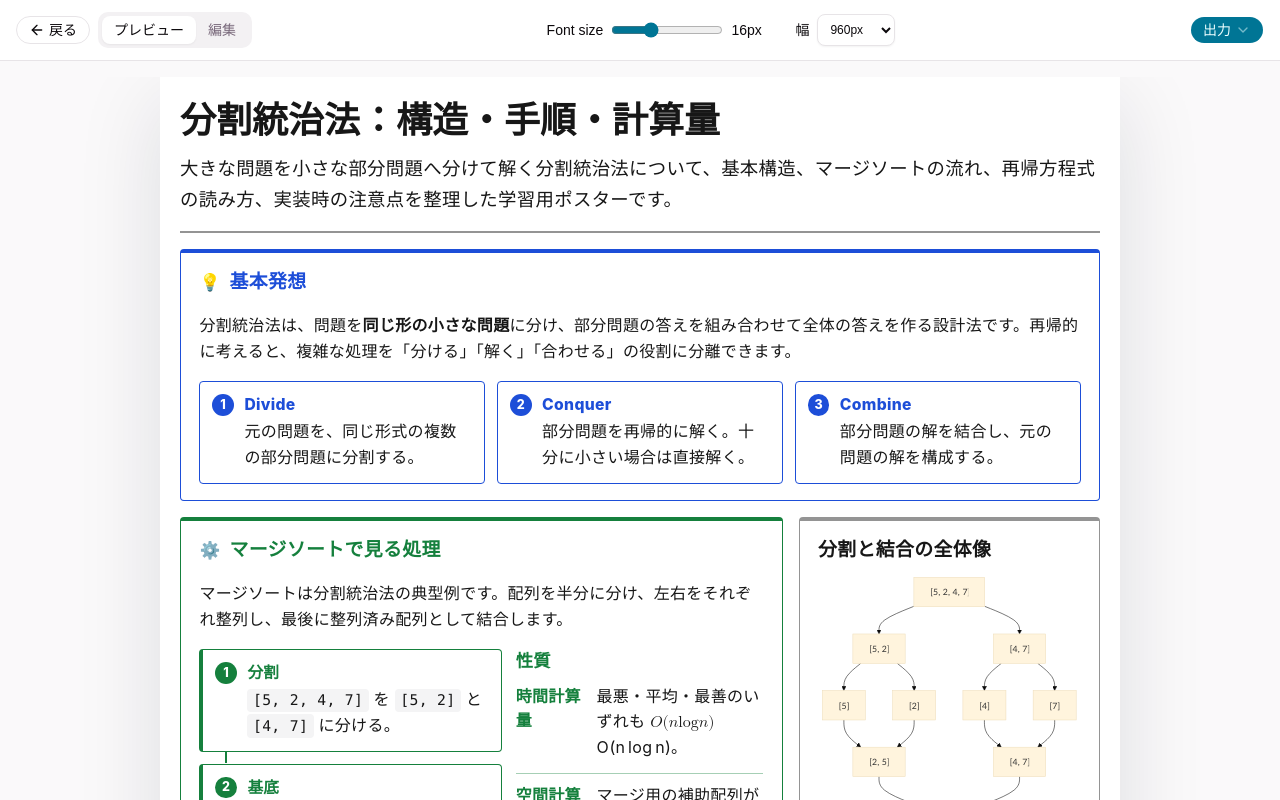
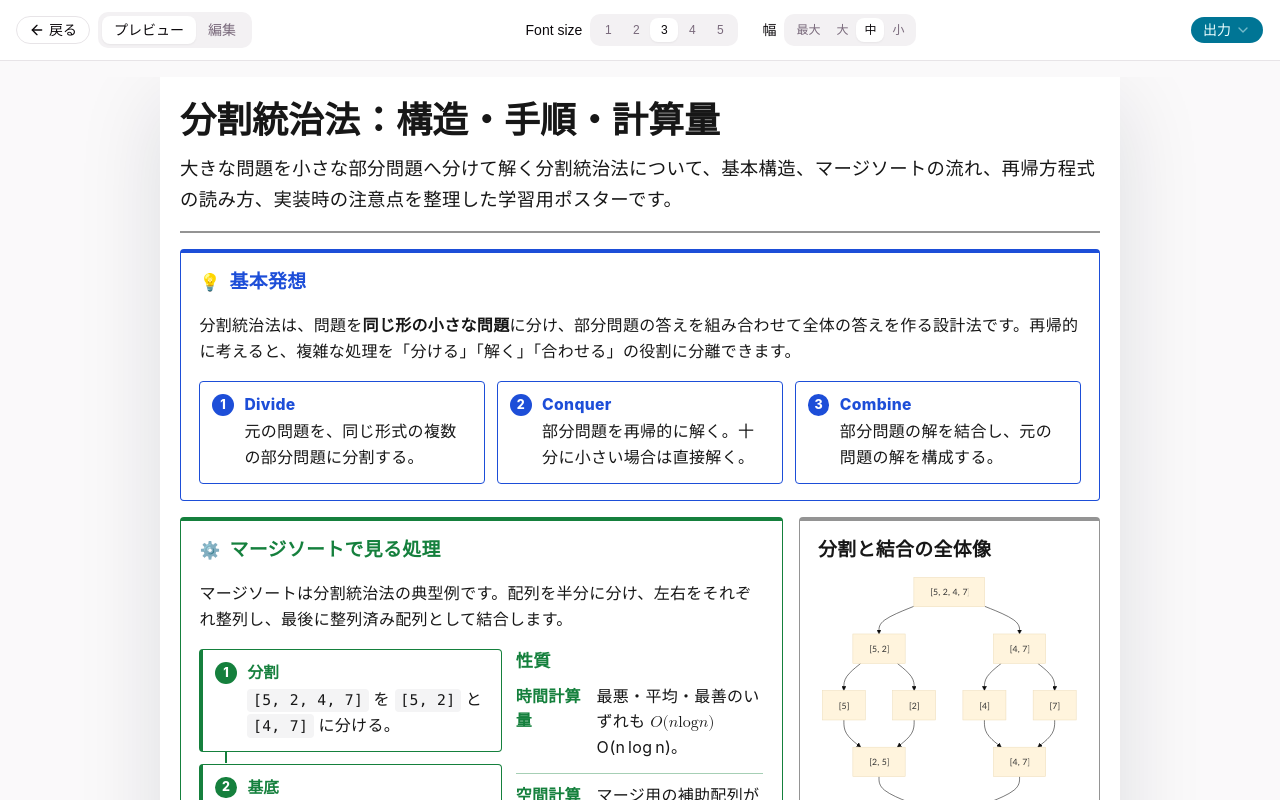
Before and after one commit to 45deg/carta, a React (Vite) app: page / in a window 1280 px wide. Both pictures are taken after a click on the button "出力". Shown: the top 800 px of the page. Built offline with nearby package versions, Linux system fonts and the light colour scheme.

Commit message:
feat: add configurable font size and width presets, and optimize poster printing and export logic

```diff
--- a/src/App.tsx
+++ b/src/App.tsx
@@ -25,6 +25,7 @@ import {
 } from "@/components/ui/card"
 import { Tabs, TabsList, TabsTrigger } from "@/components/ui/tabs"
 import { Textarea } from "@/components/ui/textarea"
+import { ToggleGroup, ToggleGroupItem } from "@/components/ui/toggle-group"
 import {
   printPoster,
   savePosterHtml,
@@ -38,11 +39,17 @@ import {
   type PosterValidationResult,
 } from "@/schema/posterSchema"
 import {
+  posterFontSizeOptions,
   posterWidthOptions,
   samplePoster,
 } from "@/constants/posterDefaults"
 
 const initialYaml = yaml.dump(samplePoster, { lineWidth: -1 })
+type PosterFontSizeValue = (typeof posterFontSizeOptions)[number]["value"]
+type PosterWidthValue = (typeof posterWidthOptions)[number]["value"]
+
+const defaultFontSizeValue: PosterFontSizeValue = "3"
+const defaultWidthValue: PosterWidthValue = "medium"
 
 export function App() {
   const [yamlText, setYamlText] = useState(initialYaml)
@@ -54,14 +61,24 @@ export function App() {
   const [poster, setPoster] = useState<Poster>(samplePoster)
   const [screen, setScreen] = useState<"workflow" | "output">("workflow")
   const [mode, setMode] = useState<"preview" | "edit">("preview")
-  const [baseFontSize, setBaseFontSize] = useState(16)
-  const [posterWidth, setPosterWidth] = useState(960)
+  const [fontSizeValue, setFontSizeValue] =
+    useState<PosterFontSizeValue>(defaultFontSizeValue)
+  const [widthValue, setWidthValue] =
+    useState<PosterWidthValue>(defaultWidthValue)
   const [isSaving, setIsSaving] = useState(false)
   const [showSettings, setShowSettings] = useState(false)
   const [copiedPrompt, setCopiedPrompt] = useState(false)
   const [exportError, setExportError] = useState<string | null>(null)
   const posterRef = useRef<HTMLDivElement>(null)
   const exportPosterRef = useRef<HTMLDivElement>(null)
+  const baseFontSize =
+    posterFontSizeOptions.find((option) => option.value === fontSizeValue)
+      ?.size ?? 16
+  const posterWidth =
+    posterWidthOptions.find((option) => option.value === widthValue)?.width ??
+    "fit"
+  const exportPosterWidth =
+    typeof posterWidth === "number" ? posterWidth : getFitScreenPosterWidth()
 
   useEffect(() => {
     let cancelled = false
@@ -113,8 +130,16 @@ export function App() {
 
   async function handleExport(format: ExportFormat) {
     const node = exportPosterRef.current
+    const htmlNode =
+      typeof posterWidth === "number"
+        ? exportPosterRef.current
+        : posterRef.current
+    const targetWidth =
+      typeof posterWidth === "number"
+        ? posterWidth
+        : getRenderedPosterWidth(posterRef.current)
 
-    if (!node) {
+    if (!node || !htmlNode) {
       return
     }
 
@@ -122,16 +147,20 @@ export function App() {
     setExportError(null)
     try {
       if (format === "png") {
-        await savePosterPng(node, poster, posterWidth)
+        await savePosterPng(node, poster, targetWidth)
       } else if (format === "svg") {
-        await savePosterSvg(node, poster, posterWidth)
+        await savePosterSvg(node, poster, targetWidth)
       } else if (format === "html") {
-        savePosterHtml(node, poster)
+        savePosterHtml(htmlNode, poster)
       } else {
         printPoster()
       }
     } catch (err) {
-      setExportError(err instanceof Error ? err.message : "エクスポート中にエラーが発生しました。")
+      setExportError(
+        err instanceof Error
+          ? err.message
+          : "エクスポート中にエラーが発生しました。"
+      )
     } finally {
       setIsSaving(false)
     }
@@ -142,9 +171,7 @@ export function App() {
       <main className="min-h-svh bg-muted/40 text-foreground">
         <div className="mx-auto flex min-h-svh w-full max-w-6xl flex-col gap-4 p-4 sm:p-6">
           <header className="app-chrome flex flex-col gap-1">
-            <p className="text-sm font-medium text-muted-foreground">
-              Carta
-            </p>
+            <p className="text-sm font-medium text-muted-foreground">Carta</p>
             <h1 className="text-2xl font-semibold tracking-normal">
               構造化知識ポスタージェネレーター
             </h1>
@@ -177,7 +204,11 @@ export function App() {
                   variant="outline"
                   onClick={handleCopyPrompt}
                 >
-                  {copiedPrompt ? <CheckCircle2 className="size-4" /> : <Clipboard className="size-4" />}
+                  {copiedPrompt ? (
+                    <CheckCircle2 className="size-4" />
+                  ) : (
+                    <Clipboard className="size-4" />
+                  )}
                   {copiedPrompt ? "コピーしました" : "コピー"}
                 </Button>
               </CardFooter>
@@ -234,8 +265,15 @@ export function App() {
                 }
               >
                 <TabsList className="h-9">
-                  <TabsTrigger value="preview" className="px-3 text-xs sm:text-sm">プレビュー</TabsTrigger>
-                  <TabsTrigger value="edit" className="px-3 text-xs sm:text-sm">編集</TabsTrigger>
+                  <TabsTrigger
+                    value="preview"
+                    className="px-3 text-xs sm:text-sm"
+                  >
+                    プレビュー
+                  </TabsTrigger>
+                  <TabsTrigger value="edit" className="px-3 text-xs sm:text-sm">
+                    編集
+                  </TabsTrigger>
                 </TabsList>
               </Tabs>
             </div>
@@ -248,7 +286,9 @@ export function App() {
                 onClick={() => setShowSettings(!showSettings)}
               >
                 設定
-                <ChevronDown className={`size-4 transition-transform ${showSettings ? "rotate-180" : ""}`} />
+                <ChevronDown
+                  className={`size-4 transition-transform ${showSettings ? "rotate-180" : ""}`}
+                />
               </Button>
 
               <ExportDropdown
@@ -261,39 +301,66 @@ export function App() {
           </div>
 
           <div
-            className={`${showSettings ? "flex" : "hidden"
-              } md:flex flex-wrap items-center gap-x-6 gap-y-3 border-t md:border-t-0 pt-3 md:pt-0 border-muted mt-1 md:mt-0`}
+            className={`${
+              showSettings ? "flex" : "hidden"
+            } mt-1 flex-wrap items-center gap-x-6 gap-y-3 border-t border-muted pt-3 md:mt-0 md:flex md:border-t-0 md:pt-0`}
           >
-            <label className="flex items-center gap-2 text-sm">
+            <div className="flex items-center gap-2 text-sm">
               <span className="font-medium">Font size</span>
-              <input
-                type="range"
-                min="13"
-                max="22"
-                value={baseFontSize}
-                onChange={(event) => setBaseFontSize(Number(event.target.value))}
-                className="w-24 sm:w-28 accent-primary"
-              />
-              <span className="w-10 tabular-nums">{baseFontSize}px</span>
-            </label>
+              <ToggleGroup
+                aria-label="Font size"
+                value={[fontSizeValue]}
+                onValueChange={(values) => {
+                  const nextValue = values.at(-1) as
+                    | PosterFontSizeValue
+                    | undefined
+                  if (nextValue) {
+                    setFontSizeValue(nextValue)
+                  }
+                }}
+              >
+                {posterFontSizeOptions.map((option) => (
+                  <ToggleGroupItem
+                    key={option.value}
+                    value={option.value}
+                    size="sm"
+                    aria-label={`文字サイズ ${option.label}`}
+                  >
+                    {option.label}
+                  </ToggleGroupItem>
+                ))}
+              </ToggleGroup>
+            </div>
 
-            <label className="flex items-center gap-2 text-sm">
+            <div className="flex items-center gap-2 text-sm">
               <span className="font-medium">幅</span>
-              <select
-                value={posterWidth}
-                onChange={(event) => setPosterWidth(Number(event.target.value))}
-                className="h-8 rounded-md border border-input bg-background px-2 text-xs shadow-xs outline-none focus-visible:border-ring focus-visible:ring-[3px] focus-visible:ring-ring/50"
+              <ToggleGroup
+                aria-label="Poster width"
+                value={[widthValue]}
+                onValueChange={(values) => {
+                  const nextValue = values.at(-1) as
+                    | PosterWidthValue
+                    | undefined
+                  if (nextValue) {
+                    setWidthValue(nextValue)
+                  }
+                }}
               >
-                {posterWidthOptions.map((width) => (
-                  <option key={width} value={width}>
-                    {width}px
-                  </option>
+                {posterWidthOptions.map((option) => (
+                  <ToggleGroupItem
+                    key={option.value}
+                    value={option.value}
+                    size="sm"
+                    aria-label={`幅 ${option.label}`}
+                  >
+                    {option.label}
+                  </ToggleGroupItem>
                 ))}
-              </select>
-            </label>
+              </ToggleGroup>
+            </div>
           </div>
 
-          <div className="hidden md:flex items-center gap-2">
+          <div className="hidden items-center gap-2 md:flex">
             <ExportDropdown
               disabled={isSaving || !validation.ok}
               isSaving={isSaving}
@@ -304,15 +371,20 @@ export function App() {
         </div>
       </header>
 
-      <div className="mx-auto grid max-w-7xl gap-4 p-4 lg:grid-cols-[minmax(0,1fr)]">
+      <div className="poster-output-page mx-auto grid w-full gap-4 p-4 lg:grid-cols-[minmax(0,1fr)]">
         {exportError ? (
           <Alert variant="destructive">
-            <div className="flex flex-wrap items-center justify-between gap-2 w-full">
+            <div className="flex w-full flex-wrap items-center justify-between gap-2">
               <div className="flex items-center gap-2">
                 <TriangleAlert className="size-4" />
                 <AlertTitle>エクスポートエラー: {exportError}</AlertTitle>
               </div>
-              <Button type="button" size="xs" variant="outline" onClick={() => setExportError(null)}>
+              <Button
+                type="button"
+                size="xs"
+                variant="outline"
+                onClick={() => setExportError(null)}
+              >
                 閉じる
               </Button>
             </div>
@@ -348,7 +420,7 @@ export function App() {
             position: "fixed",
             left: "-9999px",
             top: "0",
-            width: `${posterWidth}px`,
+            width: `${exportPosterWidth}px`,
             pointerEvents: "none",
             opacity: 0,
             background: "#ffffff",
@@ -358,7 +430,7 @@ export function App() {
             ref={exportPosterRef}
             poster={poster}
             baseFontSize={baseFontSize}
-            width={posterWidth}
+            width={exportPosterWidth}
           />
         </div>
       </div>
@@ -366,5 +438,22 @@ export function App() {
   )
 }
 
+function getFitScreenPosterWidth() {
+  if (typeof window === "undefined") {
+    return 960
+  }
+
+  return Math.max(320, window.innerWidth - 32)
+}
+
+function getRenderedPosterWidth(node: HTMLElement | null) {
+  if (!node) {
+    return getFitScreenPosterWidth()
+  }
+
+  return Math.ceil(
+    node.getBoundingClientRect().width || getFitScreenPosterWidth()
+  )
+}
 
 export default App
--- a/src/components/PosterPreview.tsx
+++ b/src/components/PosterPreview.tsx
@@ -7,7 +7,7 @@ import "@/styles/poster.css"
 type PosterPreviewProps = {
   poster: Poster
   baseFontSize: number
-  width: number
+  width: number | "fit"
 }
 
 export const PosterPreview = forwardRef<HTMLDivElement, PosterPreviewProps>(
@@ -19,7 +19,7 @@ export const PosterPreview = forwardRef<HTMLDivElement, PosterPreviewProps>(
         style={
           {
             "--poster-base-font-size": `${baseFontSize}px`,
-            "--poster-page-width": `${width}px`,
+            "--poster-page-width": width === "fit" ? "100%" : `${width}px`,
           } as CSSProperties
         }
       >
--- a/src/components/ui/dropdown-menu.tsx
+++ b/src/components/ui/dropdown-menu.tsx
@@ -33,7 +33,11 @@ function DropdownMenuContent({
 }: React.ComponentProps<typeof Menu.Popup>) {
   return (
     <Menu.Portal>
-      <Menu.Positioner sideOffset={6} className="z-50">
+      <Menu.Positioner
+        sideOffset={6}
+        data-slot="dropdown-menu-positioner"
+        className="z-50"
+      >
         <Menu.Popup
           data-slot="dropdown-menu-content"
           className={cn(
--- /dev/null
+++ b/src/components/ui/toggle-group.tsx
@@ -0,0 +1,54 @@
+import * as React from "react"
+import { Toggle } from "@base-ui/react/toggle"
+import { ToggleGroup as ToggleGroupPrimitive } from "@base-ui/react/toggle-group"
+import { cva, type VariantProps } from "class-variance-authority"
+
+import { cn } from "@/lib/utils"
+
+function ToggleGroup({
+  className,
+  ...props
+}: React.ComponentProps<typeof ToggleGroupPrimitive>) {
+  return (
+    <ToggleGroupPrimitive
+      data-slot="toggle-group"
+      className={cn(
+        "inline-flex items-center rounded-lg bg-muted p-1 text-muted-foreground",
+        className
+      )}
+      {...props}
+    />
+  )
+}
+
+const toggleGroupItemVariants = cva(
+  "inline-flex h-7 min-w-8 items-center justify-center rounded-md px-2.5 text-sm font-medium whitespace-nowrap transition outline-none select-none hover:bg-background/60 hover:text-foreground focus-visible:border-ring focus-visible:ring-3 focus-visible:ring-ring/30 disabled:pointer-events-none disabled:opacity-50 data-pressed:bg-background data-pressed:text-foreground data-pressed:shadow-xs",
+  {
+    variants: {
+      size: {
+        default: "h-7 min-w-8 px-2.5 text-sm",
+        sm: "h-6 min-w-7 px-2 text-xs",
+      },
+    },
+    defaultVariants: {
+      size: "default",
+    },
+  }
+)
+
+function ToggleGroupItem({
+  className,
+  size = "default",
+  ...props
+}: React.ComponentProps<typeof Toggle> &
+  VariantProps<typeof toggleGroupItemVariants>) {
+  return (
+    <Toggle
+      data-slot="toggle-group-item"
+      className={cn(toggleGroupItemVariants({ size, className }))}
+      {...props}
+    />
+  )
+}
+
+export { ToggleGroup, ToggleGroupItem }
--- a/src/constants/posterDefaults.ts
+++ b/src/constants/posterDefaults.ts
@@ -1,6 +1,19 @@
 import { type Poster } from "@/schema/posterSchema"
 
-export const posterWidthOptions = [720, 840, 960, 1080, 1200]
+export const posterFontSizeOptions = [
+  { label: "1", value: "1", size: 13 },
+  { label: "2", value: "2", size: 15 },
+  { label: "3", value: "3", size: 16 },
+  { label: "4", value: "4", size: 19 },
+  { label: "5", value: "5", size: 22 },
+] as const
+
+export const posterWidthOptions = [
+  { label: "最大", value: "max", width: "fit" },
+  { label: "大", value: "large", width: 1080 },
+  { label: "中", value: "medium", width: 960 },
+  { label: "小", value: "small", width: 840 },
+] as const
 
 export const samplePoster: Poster = {
   title: "分割統治法：構造・手順・計算量",
```
Also changed, not shown: src/lib/exportPoster.ts (+7 -1 lines), src/styles/poster.css (+34 -3 lines).
